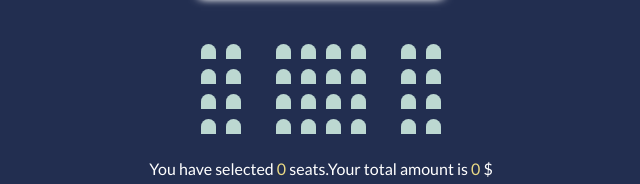
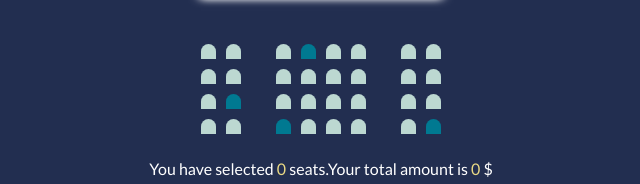
Before and after one commit to abdullahtilal26/javascript_projects, a plain HTML site: page 2/index.html in a window 1280 px wide. Shown: the part 416-600 px from the top of the page, without its empty margins (319-959 px from the left). Drawn offline with Linux system fonts and the light colour scheme.

Commit message:
edited html occupied

```diff
--- a/2/index.html
+++ b/2/index.html
@@ -45,7 +45,7 @@
             <div class="seat"></div>
             <div class="seat"></div>
             <div class="seat"></div>
-            <div class="seat"></div>
+            <div class="seat occupied"></div>
             <div class="seat"></div>
             <div class="seat"></div>
             <div class="seat"></div>
@@ -63,7 +63,7 @@
         </div>
         <div class="row">
             <div class="seat"></div>
-            <div class="seat"></div>
+            <div class="seat occupied"></div>
             <div class="seat"></div>
             <div class="seat"></div>
             <div class="seat"></div>
@@ -74,12 +74,12 @@
         <div class="row">
             <div class="seat"></div>
             <div class="seat"></div>
+            <div class="seat occupied"></div>
             <div class="seat"></div>
             <div class="seat"></div>
             <div class="seat"></div>
             <div class="seat"></div>
-            <div class="seat"></div>
-            <div class="seat"></div>
+            <div class="seat occupied"></div>
         </div>
 
     </div>
```
